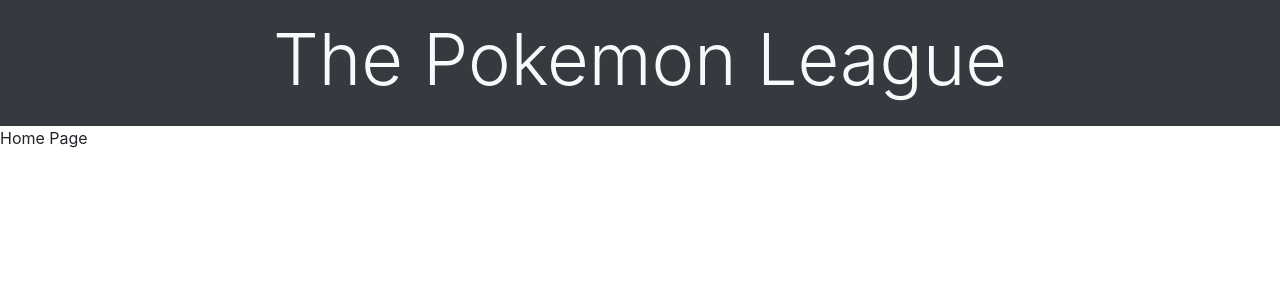
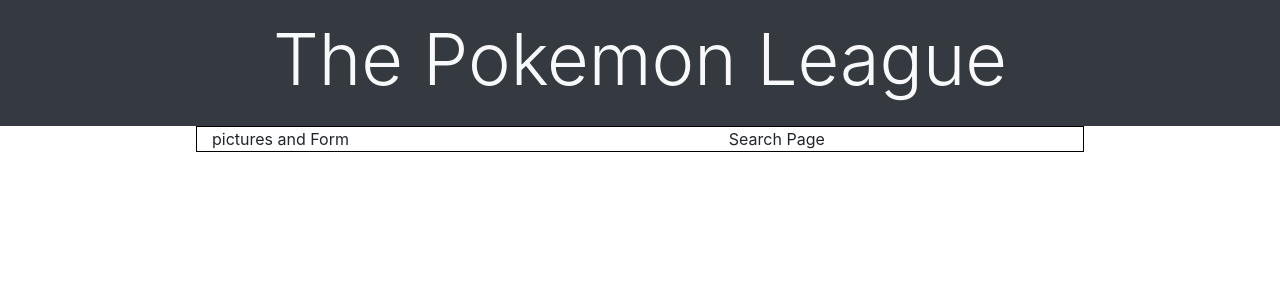
Before and after one commit to Tripple-A/Pokemon, a React (Create React App) app: page / in a window 1280 px wide. Shown: the top 300 px of the page. Built offline with nearby package versions, Linux system fonts and the light colour scheme.

Commit message:
added searchbar.js to containers folder

```diff
--- a/src/components/App.js
+++ b/src/components/App.js
@@ -2,6 +2,7 @@ import React from 'react';
 import { BrowserRouter, Route, Switch } from 'react-router-dom';
 import Home from './Home';
 import Header from './Header';
+import '../styles/home.css';
 
 function App() {
   return (
--- a/src/components/Header.js
+++ b/src/components/Header.js
@@ -1,14 +1,14 @@
 import React from 'react';
 
 const Header = () => (
-        <div class="row bg-dark text-light">
-            <div class="col-12">
-                <h1 class="text-center py-3">
-                    <span class="display-3">The Pokemon League</span>
-            </h1>
+  <div className="row bg-dark text-light">
+    <div className="col-12">
+      <h1 className="text-center py-3">
+        <span className="display-3">The Pokemon League</span>
+      </h1>
 
-        </div>
-        </div>
+    </div>
+  </div>
 );
 
 export default Header;
--- a/src/components/Home.js
+++ b/src/components/Home.js
@@ -1,8 +1,16 @@
 import React from 'react';
+import SearchBar from '../containers/SearchBar';
 
 const Home = () => (
-  <div>
-    Home Page
+  <div className="container">
+    <div className="row board">
+      <div className="col-md-7">
+        pictures and Form
+      </div>
+      <div className="col-md-5">
+        <SearchBar />
+      </div>
+    </div>
   </div>
 );
 
--- /dev/null
+++ b/src/containers/SearchBar.js
@@ -0,0 +1,9 @@
+import React from 'react';
+
+const SearchBar = () => (
+  <div>
+    Search Page
+  </div>
+);
+
+export default SearchBar;
--- a/src/index.js
+++ b/src/index.js
@@ -1,6 +1,6 @@
 import React from 'react';
 import ReactDOM from 'react-dom';
-import './index.css';
+import './styles/index.css';
 import App from './components/App';
 import * as serviceWorker from './serviceWorker';
 
--- /dev/null
+++ b/src/styles/home.css
@@ -0,0 +1,5 @@
+.board{
+    width: 80%;
+    margin: 0px auto;
+    border: 1px solid black
+}
```
Also changed, not shown: public/logo192.png (deleted), public/logo512.png (deleted), src/styles/index.css (renamed from src/index.css).
